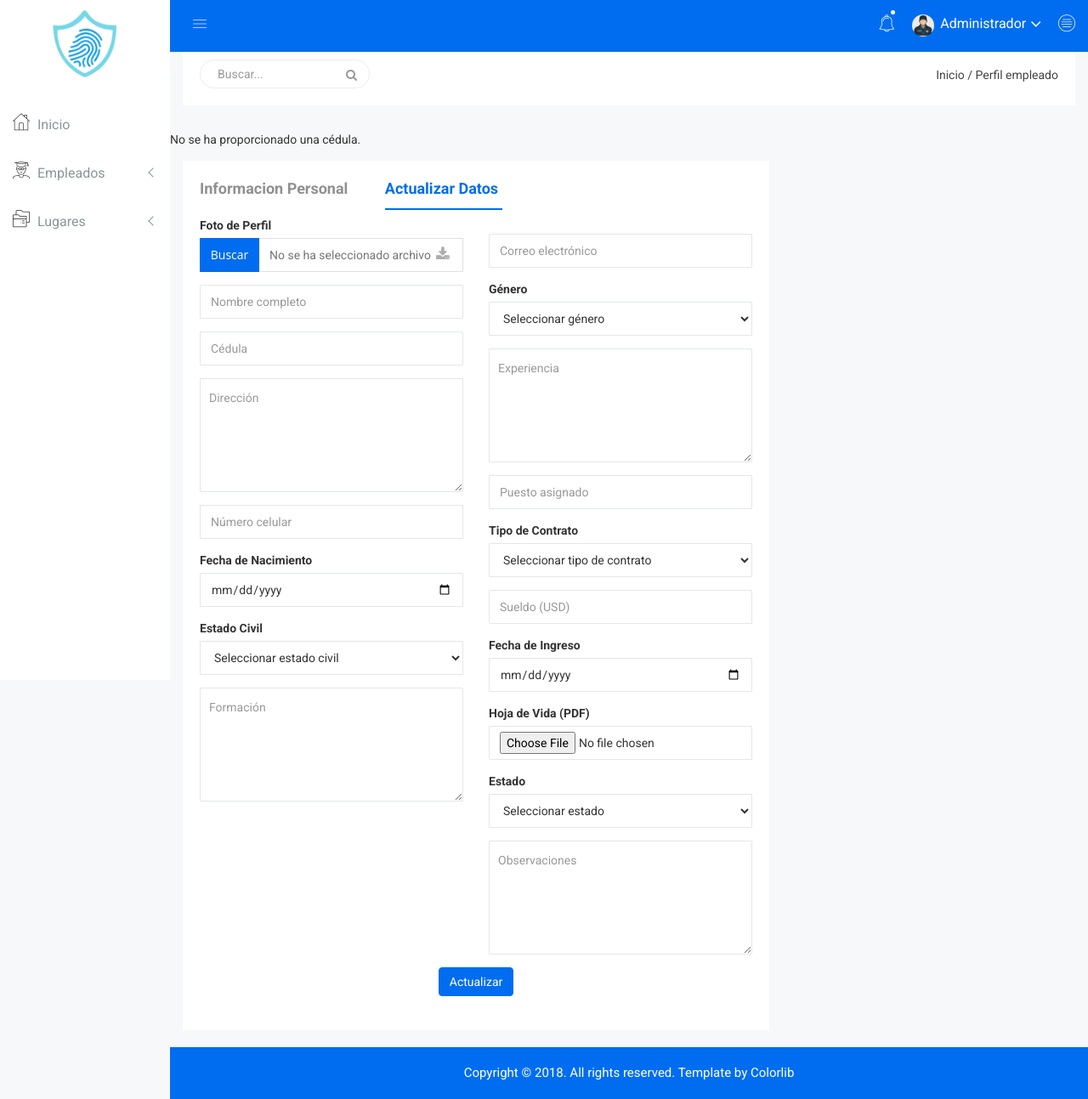
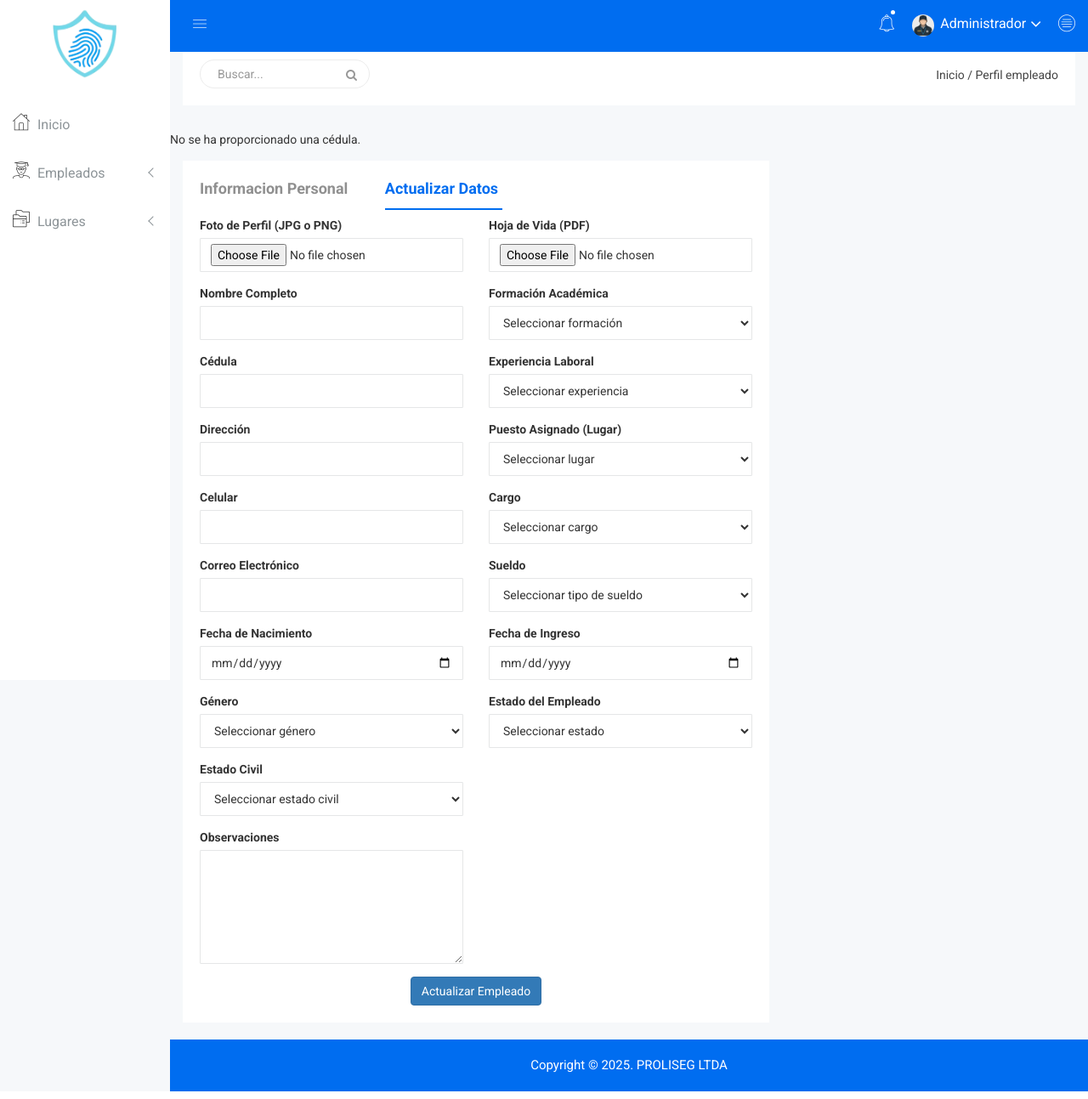
Before and after one commit to Javisolarte/prolisegeempleados, a PHP site: page /perfil-empleado.php in a window 1280 px wide, after a click on "Actualizar Datos". Shown: the whole page at 85% size. Run offline with PHP 8.4, Linux system fonts and the light colour scheme; data that the repository does not hold is empty; some web fonts are replaced.

Commit message:
actualizar

```diff
--- a/perfil-empleado.php
+++ b/perfil-empleado.php
@@ -544,153 +544,163 @@
                                         </div>
                                     </div>
                                 </div>
+<?php
 
 
+$lugares = mysqli_query($conexion, "SELECT id_lugar, nombre FROM lugares_seguridad");
+
+if (!$lugares) {
+    die("Error al consultar lugares: " . mysqli_error($conexion));
+}
+?>
                                 <div class="product-tab-list tab-pane fade" id="INFORMATION">
-                                    <form action="/update" method="POST" enctype="multipart/form-data">
+                                    <form action="/update" method="POST" enctype="multipart/form-data" id="form-empleado">
     <div class="row">
+        <!-- Columna izquierda -->
         <div class="col-lg-6">
             <!-- Foto de Perfil -->
             <div class="form-group">
-                                                    <label for="foto_perfil_ruta">Foto de Perfil</label>
-                                                    <div class="file-upload-inner ts-forms">
-                                                        <div class="input prepend-big-btn">
-                                                            <label class="icon-right" for="foto_perfil_ruta">
-                                                                <i class="fa fa-download"></i>
-                                                            </label>
-                                                            <div class="file-button">
-                                                                Buscar
-                                                                <input id="foto_perfil_ruta" name="foto_perfil_ruta"
-                                                                    type="file"
-                                                                    onchange="document.getElementById('file-name').value = this.value;">
-                                                            </div>
-                                                            <input type="text" id="file-name"
-                                                                placeholder="No se ha seleccionado archivo" readonly>
-                                                        </div>
-                                                    </div>
+                <label>Foto de Perfil (JPG o PNG)</label>
+                <input type="file" name="foto_perfil_ruta" accept="image/jpeg,image/png" class="form-control">
             </div>
 
             <div class="form-group">
-                                                    <input name="nombre" type="text" class="form-control"
-                                                        placeholder="Nombre completo" required>
-                                                </div>
-                                                <div class="form-group">
-                                                    <input name="cedula" type="text" class="form-control"
-                                                        placeholder="Cédula" required>
-                                                </div>
-                                                <div class="form-group">
-                                                    <textarea name="direccion" class="form-control"
-                                                        placeholder="Dirección"></textarea>
-                                                </div>
-                                                <div class="form-group">
-                                                    <input name="celular" type="text" class="form-control"
-                                                        placeholder="Número celular">
+                <label>Nombre Completo</label>
+                <input name="nombre" type="text" class="form-control" required>
             </div>
 
             <div class="form-group">
-                                                    <label for="fecha_nacimiento">Fecha de Nacimiento </label>
-                                                    <input name="fecha_nacimiento" id="fecha_nacimiento" type="date"
-                                                        class="form-control" placeholder="Fecha de nacimiento">
+                <label>Cédula</label>
+                <input name="cedula" type="text" class="form-control" required>
             </div>
+
             <div class="form-group">
-                                                    <label for="estado_civil">Estado Civil</label>
-                                                    <select name="estado_civil" id="estado_civil" class="form-control"
-                                                        required>
-                                                        <option value="" selected disabled>Seleccionar estado civil
-                                                        </option>
+                <label>Dirección</label>
+                <input name="direccion" type="text" class="form-control">
+            </div>
+
+            <div class="form-group">
+                <label>Celular</label>
+                <input name="celular" type="text" class="form-control">
+            </div>
+
+            <div class="form-group">
+                <label>Correo Electrónico</label>
+                <input name="email" type="email" class="form-control">
+            </div>
+
+            <div class="form-group">
+                <label>Fecha de Nacimiento</label>
+                <input name="fecha_nacimiento" type="date" class="form-control">
+            </div>
+
+            <div class="form-group">
+                <label>Género</label>
+                <select name="genero" class="form-control">
+                    <option value="" disabled selected>Seleccionar género</option>
+                    <option value="Masculino">Masculino</option>
+                    <option value="Femenino">Femenino</option>
+                    <option value="Otro">Otro</option>
+                </select>
+            </div>
+
+            <div class="form-group">
+                <label>Estado Civil</label>
+                <select name="estado_civil" class="form-control">
+                    <option value="" disabled selected>Seleccionar estado civil</option>
                     <option value="Soltero">Soltero</option>
                     <option value="Casado">Casado</option>
                     <option value="Divorciado">Divorciado</option>
                     <option value="Viudo">Viudo</option>
                 </select>
             </div>
+
             <div class="form-group">
-                                                    <textarea name="formacion" class="form-control"
-                                                        placeholder="Formación"></textarea>
+                <label>Observaciones</label>
+                <textarea name="observaciones" class="form-control"></textarea>
+            </div>
         </div>
 
-                                            </div>
-
+        <!-- Columna derecha -->
         <div class="col-lg-6">
-                                                <br>
             <div class="form-group">
-                                                    <input name="email" type="email" class="form-control"
-                                                        placeholder="Correo electrónico">
+                <label>Hoja de Vida (PDF)</label>
+                <input type="file" name="hoja_vida_ruta" accept="application/pdf" class="form-control" required>
             </div>
 
             <div class="form-group">
-                                                    <label for="genero">Género</label>
-                                                    <select name="genero" id="genero" class="form-control" required>
-                                                        <option value="" selected disabled>Seleccionar género</option>
-                                                        <option value="Masculino">Masculino</option>
-                                                        <option value="Femenino">Femenino</option>
-                                                        <option value="Otro">Otro</option>
-                                                    </select>
-                                                </div>
-                                                <div class="form-group">
-                                                    <textarea name="experiencia" class="form-control"
-                                                        placeholder="Experiencia"></textarea>
-                                                </div>
-                                                <div class="form-group">
-                                                    <input name="puesto_asignado" type="text" class="form-control"
-                                                        placeholder="Puesto asignado">
-                                                </div>
-
-                                                <div class="form-group">
-                                                    <label for="tipo_contrato">Tipo de Contrato</label>
-                                                    <select name="tipo_contrato" id="tipo_contrato" class="form-control"
-                                                        required>
-                                                        <option value="" selected disabled>Seleccionar tipo de contrato
-                                                        </option>
-                                                        <option value="Indefinido">Indefinido</option>
-                                                        <option value="Temporal">Temporal</option>
-                                                        <option value="Practicante">Practicante</option>
-                                                        <option value="Freelance">Freelance</option>
-                                                        <option value="Otro">Otro</option>
+                <label>Formación Académica</label>
+                <select name="formacion" class="form-control">
+                    <option value="" disabled selected>Seleccionar formación</option>
+                    <option value="Bachiller">Bachiller</option>
+                    <option value="Técnica">Técnica</option>
+                    <option value="Tecnóloga">Tecnóloga</option>
+                    <option value="Profesional">Profesional</option>
                 </select>
             </div>
 
             <div class="form-group">
-                                                    <input name="sueldo" type="number" step="0.01" class="form-control"
-                                                        placeholder="Sueldo (USD)">
+                <label>Experiencia Laboral</label>
+                <select name="experiencia" class="form-control">
+                    <option value="" disabled selected>Seleccionar experiencia</option>
+                    <?php for ($i = 1; $i <= 10; $i++): ?>
+                        <option value="<?= $i ?> año<?= $i > 1 ? 's' : '' ?>"><?= $i ?> año<?= $i > 1 ? 's' : '' ?></option>
+                    <?php endfor; ?>
+                </select>
             </div>
 
             <div class="form-group">
-                                                    <label for="fecha_ingreso">Fecha de Ingreso </label>
-                                                    <input name="fecha_ingreso" id="fecha_ingreso" type="date"
-                                                        class="form-control" placeholder="Fecha de ingreso">
+                <label>Puesto Asignado (Lugar)</label>
+                <select name="puesto_asignado" class="form-control" required>
+                    <option value="" disabled selected>Seleccionar lugar</option>
+                    <?php while ($lugar = mysqli_fetch_assoc($lugares)): ?>
+                        <option value="<?= $lugar['id_lugar'] ?>"><?= $lugar['nombre'] ?></option>
+                    <?php endwhile; ?>
+                </select>
             </div>
 
             <div class="form-group">
-                                                    <label for="hoja_vida_ruta">Hoja de Vida (PDF)</label>
-                                                    <input id="hoja_vida_ruta" name="hoja_vida_ruta" type="file"
-                                                        accept="application/pdf" class="form-control">
+                <label>Cargo</label>
+                <select name="cargo" class="form-control" required>
+                    <option value="" disabled selected>Seleccionar cargo</option>
+                    <option value="Guarda de Seguridad">Guarda de Seguridad</option>
+                    <option value="Supervisor">Supervisor</option>
+                    <option value="Ingeniero">Ingeniero</option>
+                </select>
             </div>
 
             <div class="form-group">
-                                                    <label for="estado">Estado</label>
-                                                    <select name="estado" id="estado" class="form-control" required>
-                                                        <option value="" selected disabled>Seleccionar estado</option>
+                <label>Sueldo</label>
+                <select name="sueldo" class="form-control">
+                    <option value="" disabled selected>Seleccionar tipo de sueldo</option>
+                    <option value="Salario Básico + Horas Extras">Salario Básico + Horas Extras</option>
+                    <option value="Salario Básico">Salario Básico</option>
+                    <option value="Salario Profesional">Salario Profesional</option>
+                    <option value="Salario Supervisor">Salario Supervisor</option>
+                </select>
+            </div>
+
+            <div class="form-group">
+                <label>Fecha de Ingreso</label>
+                <input name="fecha_ingreso" type="date" class="form-control">
+            </div>
+
+            <div class="form-group">
+                <label>Estado del Empleado</label>
+                <select name="estado" class="form-control">
+                    <option value="" disabled selected>Seleccionar estado</option>
                     <option value="Activo">Activo</option>
                     <option value="Inactivo">Inactivo</option>
                 </select>
             </div>
-
-                                                <div class="form-group">
-                                                    <textarea name="observaciones" class="form-control"
-                                                        placeholder="Observaciones"></textarea>
         </div>
     </div>
-                                        </div>
-                                        <div class="row">
-                                            <div class="col-lg-12">
-                                                <div class="payment-adress mg-t-15">
-                                                    <button type="submit"
-                                                        class="btn btn-primary waves-effect waves-light mg-b-15">Actualizar</button>
-                                                </div>
-                                            </div>
+
+    <div class="text-center mt-3">
+        <button type="submit" class="btn btn-primary" id="submitBtn">Actualizar Empleado</button>
     </div>
 </form>
+
                                 </div>
 
 
@@ -707,9 +717,10 @@
             <div class="container-fluid">
                 <div class="row">
                     <div class="col-lg-12">
+                         <div class="col-lg-12 col-md-12 col-sm-12 col-xs-12">
                         <div class="footer-copy-right">
-                            <p>Copyright © 2018. All rights reserved. Template by <a
-                                    href="https://colorlib.com/wp/templates/">Colorlib</a></p>
+                            <p>Copyright © 2025.  <a href="https://proliseg.com">PROLISEG LTDA</a></p>
+                        </div>
                     </div>
                     </div>
                 </div>
```
Also changed, not shown: actualizar-empleado.php (added). Lines whose indentation alone changed are shown as unchanged.
